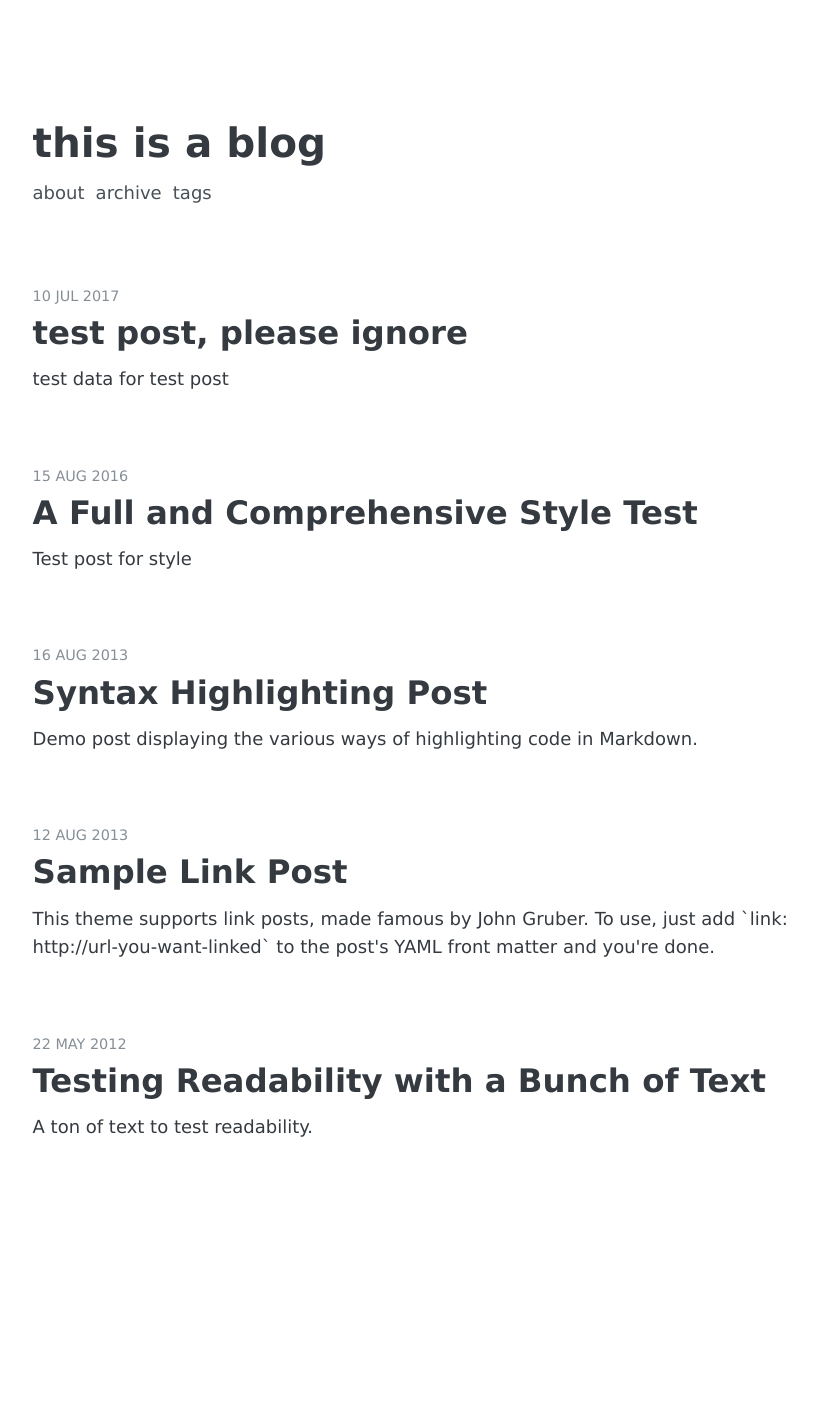
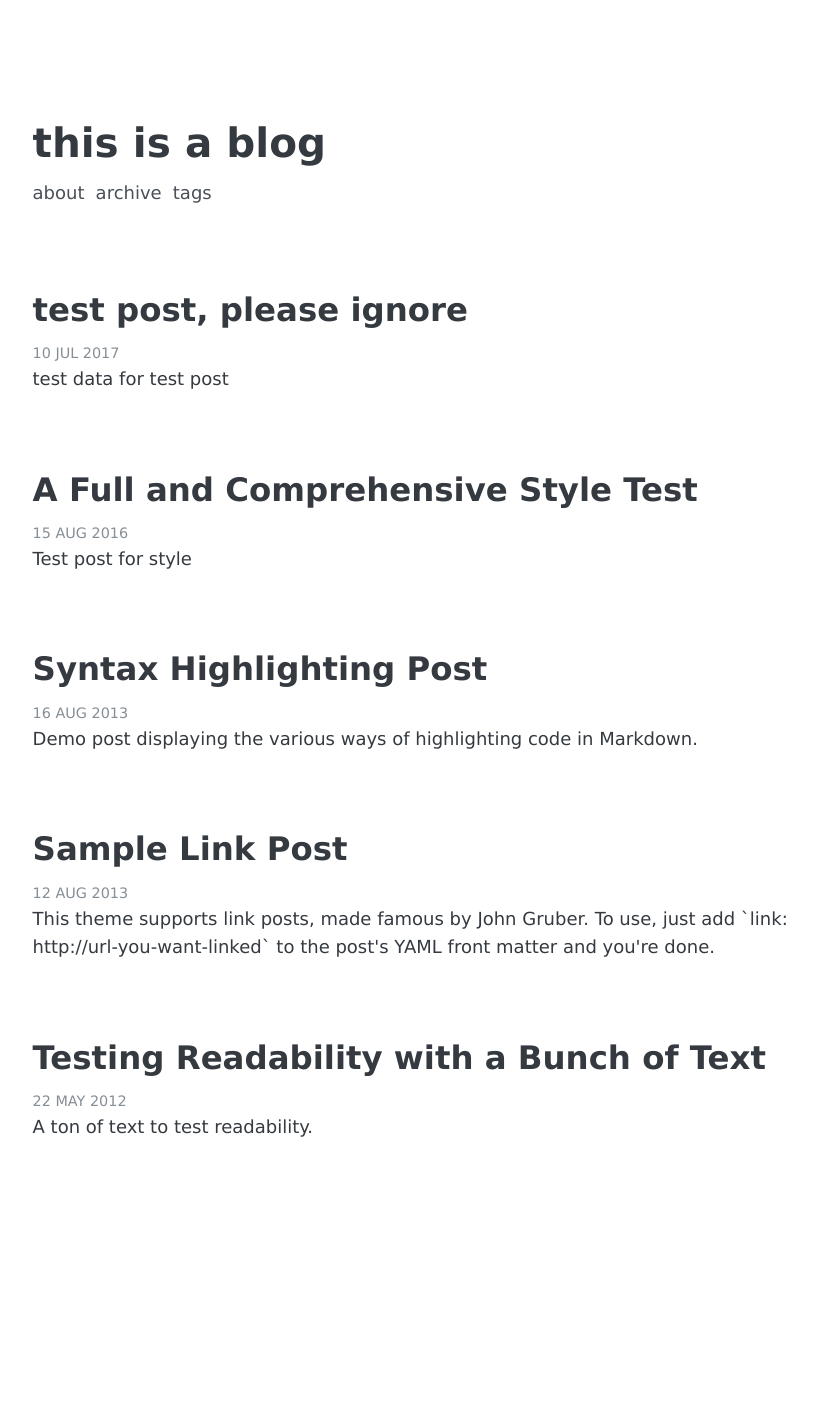
Before and after one commit to thisisamatthew/thisisamatthew.github.io, a Jekyll site: the page built from index.html, in a window 1280 px wide. Shown: the whole page, without its empty margins (210-1027 px from the left). Built offline with Jekyll 4.4.1, drawn with Linux system fonts in a browser that asks for light colours; some web fonts are replaced; the list of posts is cut into pages by our own code.

Commit message:
Move date below title

```diff
--- a/index.html
+++ b/index.html
@@ -29,11 +29,11 @@ layout: default
     {% else %}
     <a href="{{ post.url | prepend: site.baseurl }}">
     {% endif %}
+      <div class="list-post-title">
+        {{ post.title }}
+      </div>
       <div class="list-post-date">
         <time>{{ post.date | date_to_string }}</time>
-      </div>
-      <div class="list-post-title">
-        {{ post.title }}
       </div>
       {% if post.description %}
       <div class="list-post-desc">
```
